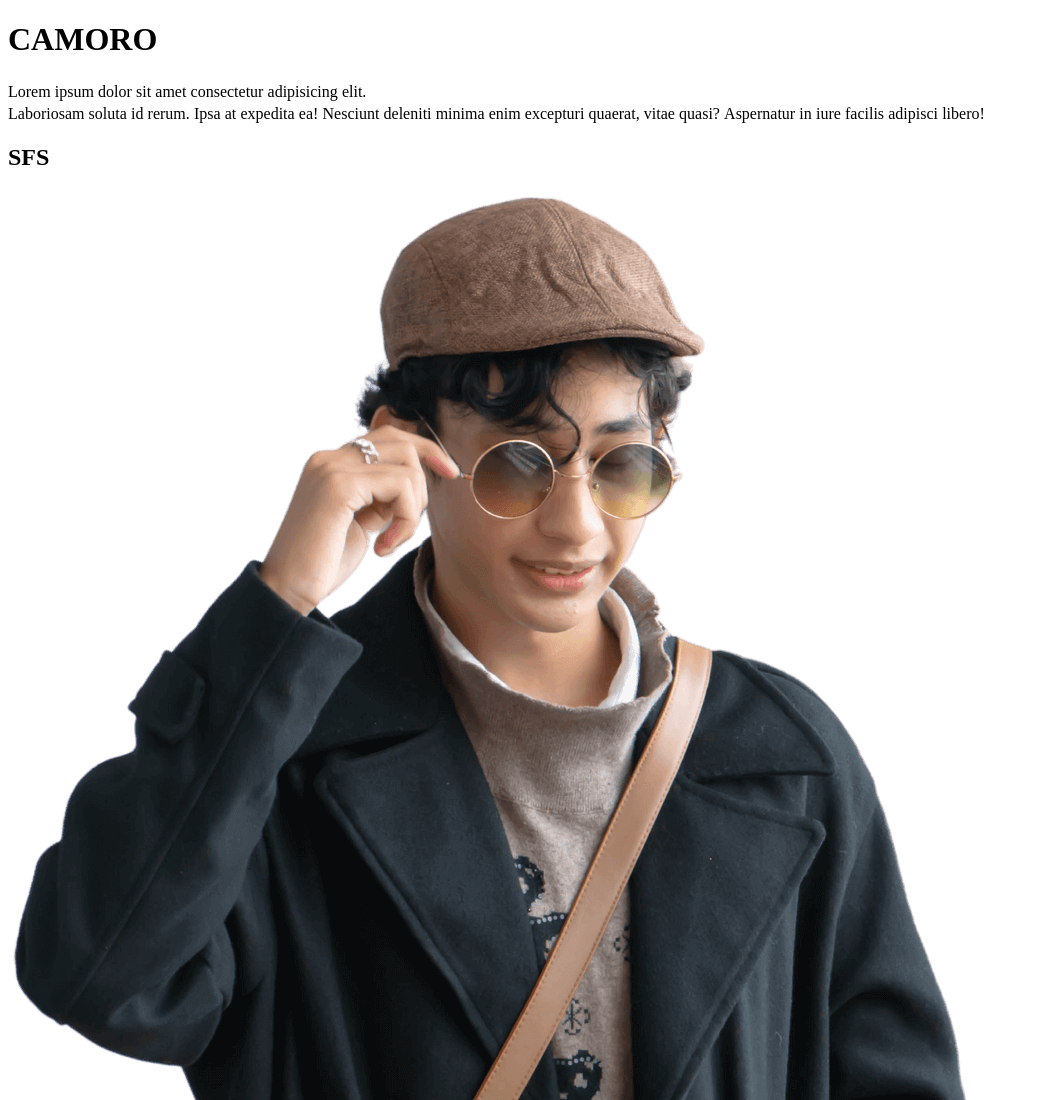
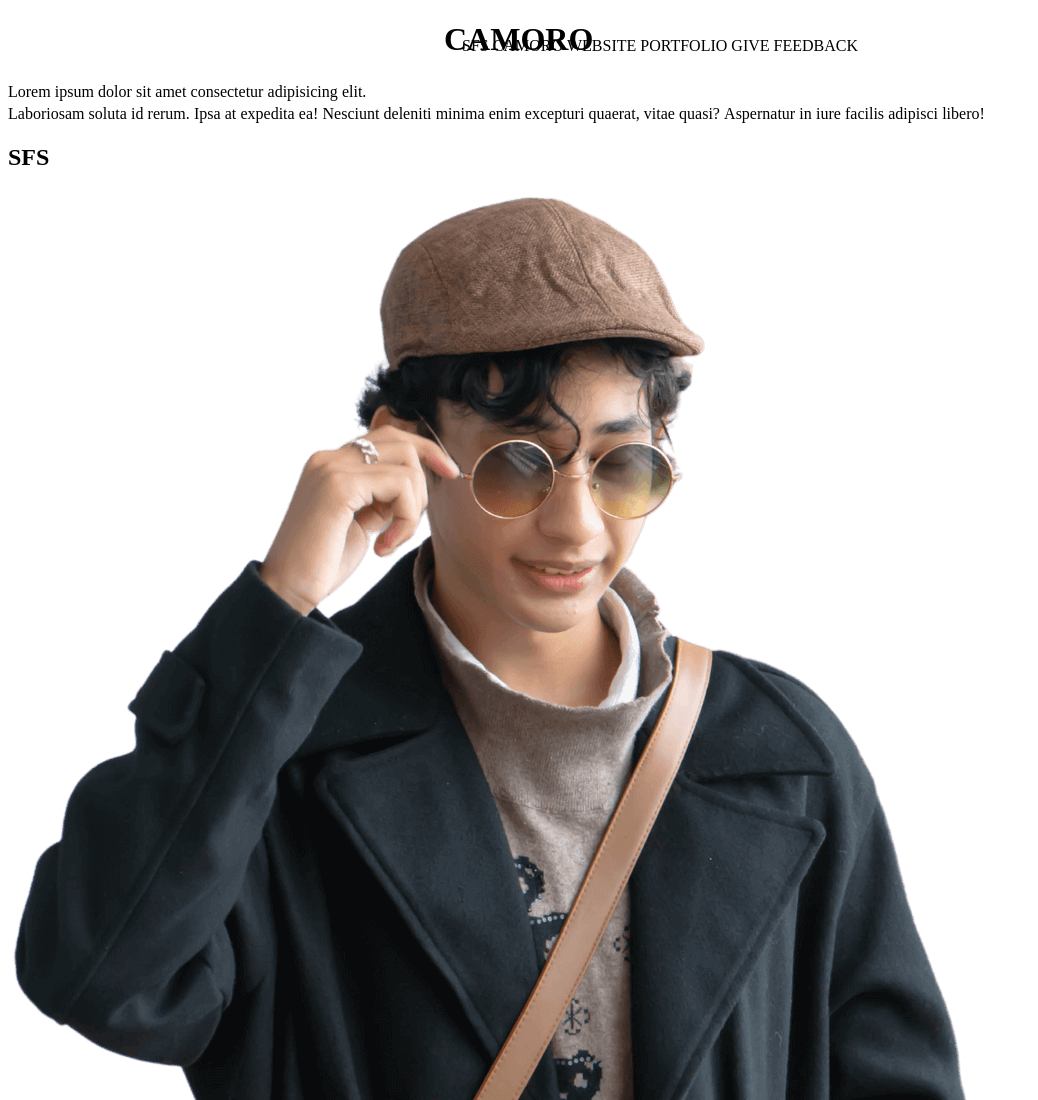
Before and after one commit to FracoMomo/webport, a plain HTML site: page index.html in a window 1280 px wide. Shown: the top 1100 px of the page, without its empty margins (0-1038 px from the left). Drawn offline with Linux system fonts and the light colour scheme.

Commit message:
added things for navbar, unsue yet of the #navbarContent id in css

```diff
--- a/index.html
+++ b/index.html
@@ -11,9 +11,18 @@
 
     <body>
         <div class="loadingScreen"></div>
-        <h1>CAMORO</h1>
-        <p class="noto-sans-georgian-deafult">Lorem ipsum dolor sit amet consectetur adipisicing elit.<br>Laboriosam soluta id rerum. Ipsa at expedita ea! Nesciunt deleniti minima enim excepturi quaerat, vitae quasi? Aspernatur in iure facilis adipisci libero!</p>
-        <h2>SFS</h2>
-        <img src="images/bodyshot.png">
+        <div class="mainNavbar">
+            <ul class="navbar">
+                <li id="navbarContent">SFS CAMORO</li>
+                <li id="navbarContent">WEBSITE PORTFOLIO</li>
+                <li id="navbarContent">GIVE FEEDBACK</li>
+            </ul>
+        </div>
+        <div class="homepage">
+            <h1>CAMORO</h1>
+            <p class="noto-sans-georgian-deafult">Lorem ipsum dolor sit amet consectetur adipisicing elit.<br>Laboriosam soluta id rerum. Ipsa at expedita ea! Nesciunt deleniti minima enim excepturi quaerat, vitae quasi? Aspernatur in iure facilis adipisci libero!</p>
+            <h2>SFS</h2>
+            <img src="images/bodyshot.png">
+        </div>
     </body>
 </html>
--- a/style.css
+++ b/style.css
@@ -1,3 +1,7 @@
+#navbarContent{
+  padding: left;
+}
+
 .noto-sans-georgian-deafult {
   font-family: "Noto Sans Georgian", serif;
   font-optical-sizing: auto;
@@ -6,3 +10,17 @@
   font-variation-settings:
     "wdth" 100;
 }
+
+.mainNavbar{
+  float: left;
+  position: relative;
+  left: 50%;
+}
+.navbar{
+  float: left;
+  position: relative;
+  left: -50%;
+}
+li{
+  display: inline;
+}
```
